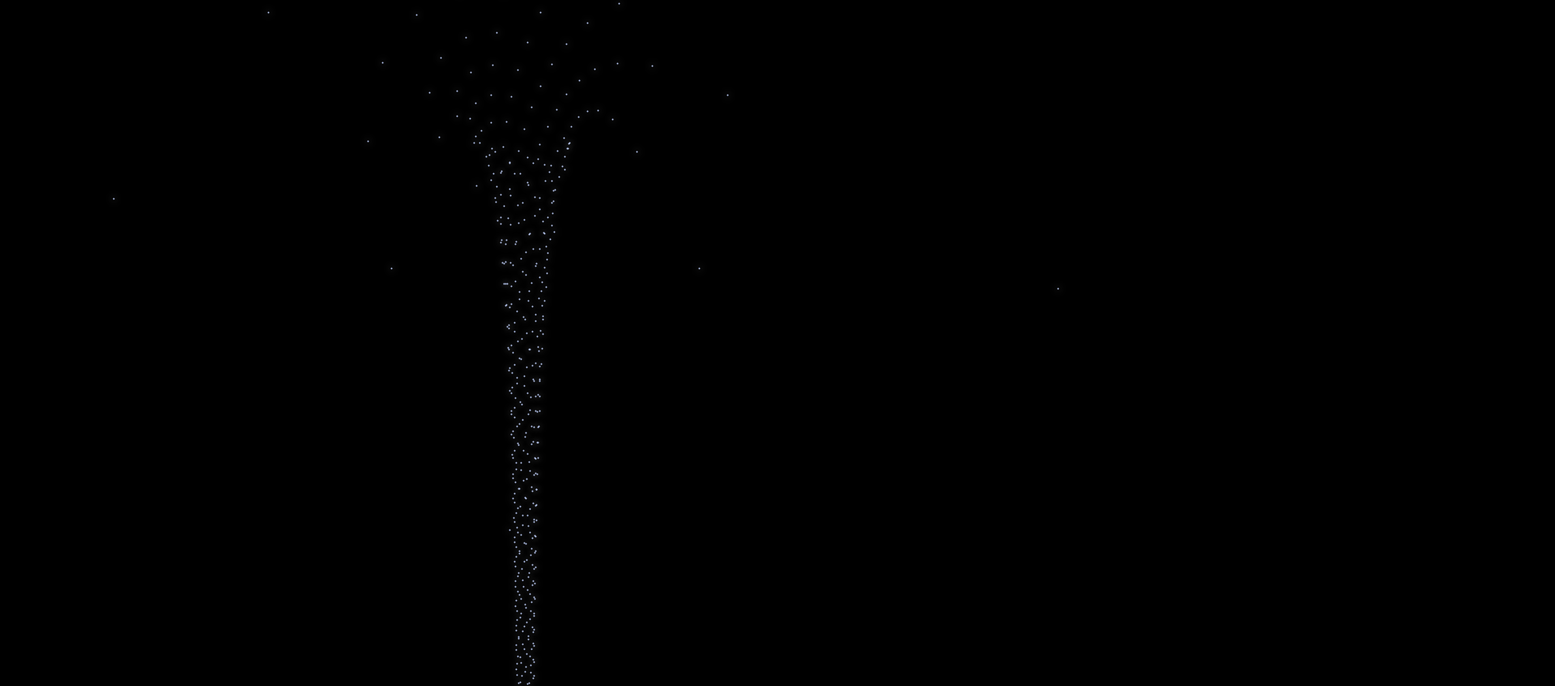
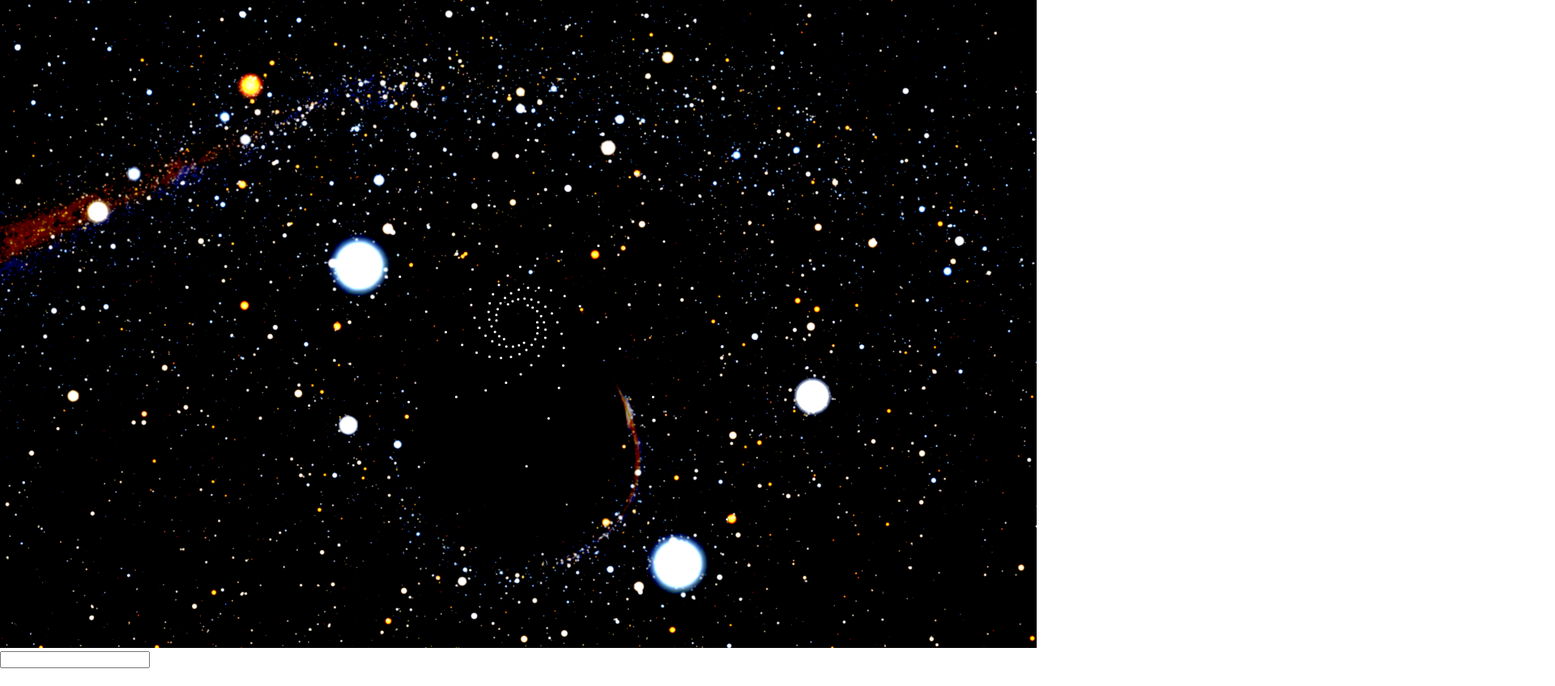
Before and after one commit to FrankNewII/hyperbolic-spiral, a plain HTML site: page index.html in a window 1280 px wide. Shown: the top 847 px of the page at 81% size, 1920 px wide, since content can reach past the window. After the commit the page ends 825 px from the top, so only its background shows below. Drawn offline with Linux system fonts and the light colour scheme; animation ran at ten frames a second.

Commit message:
convert to canvas

```diff
--- a/app.js
+++ b/app.js
@@ -1,49 +1,87 @@
-var absc = document.createElement('div');
-var arr = [];
-var a = 1;
-var alpha = 5000;
+let alpha = 5000;
 
-document.body.innerHTML = '';
-document.body.style['position'] = 'relative';
-document.body.style['overflow-x'] = 'hidden';
-document.body.style['width'] = '100vw';
-document.body.style['background'] = 'black';
+document
+    .getElementById('changeAlpha')
+    .addEventListener('keydown', function (e) {
+    console.log(e);
+        alpha = +e.target.value;
+});
 
-absc.style['left'] = '50%';
-absc.style['top'] = '50%';
-absc.style['transform'] = 'translate(-50%, -50%)';
-absc.style['position'] = 'absolute';
-absc.style['height'] = '1px';
-absc.style['width'] = '1px';
+const points = [];
 
-while(a < 1000) {
-    var el2 = document.createElement('div');
+const img = new Image(0,0);
+img.src = 'BH_LMC.png';
 
-    el2.a = a;
-    el2.style['top'] = (alpha * ( Math.sin(a) / (a) ) ) + 'px';
-    el2.style['left'] = (alpha * ( Math.cos(a) / (a) ) ) + 'px';
-    el2.style['position'] = 'relative';
-    el2.style['pointerEvents'] = 'none';
-    el2.style['height'] = '2px';
-    el2.style['width'] = '2px';
-    el2.style['borderRadius'] = '50%';
-    el2.style['boxShadow'] = '0 0 10px white';
-    el2.style['backgroundColor'] = '#bccdf7';
-    //el2.innerText = a;
-    arr.push(el2);
-    absc.appendChild(el2);
+document.body.appendChild(img);
+img.onload = function () {
+    init();
+    draw();
+};
 
-    a++;
+const canvas = document.getElementById('canvas');
+canvas.setAttribute('width', window.innerWidth * 2 );
+canvas.setAttribute('height', window.innerHeight * 2 );
+
+canvas.style.width = '100%';
+canvas.style.height = '100%';
+
+const ctx = canvas.getContext('2d');
+
+let pointsCount = 100;
+
+function init() {
+    while(pointsCount) {
+        points.push(new Star(window.innerWidth, window.innerHeight, pointsCount, 6));
+
+        pointsCount--;
+    }
 }
 
-document.body.appendChild(absc);
-console.log('X:'+a+'='+(2 * ( Math.cos(a) / a ) ), 'Y:'+a+'='+(2 * ( Math.sin(a) / a ) ) );
 
-setInterval(function () {
-    arr.forEach( el => {
-        var a = el.a = el.a + el.a / 1000;
 
-        el.style['top'] = (alpha * ( Math.sin(a) / (a) ) ) + 'px';
-        el.style['left'] = (alpha * ( Math.cos(a) / (a) ) ) + 'px';
-    })
-}, 1000 / 24)
+function draw() {
+
+    ctx.drawImage(img, 0, 0);
+
+    points.forEach( point => point.move(alpha).draw(ctx));
+
+
+    requestAnimationFrame(draw);
+}
+
+class Point {
+    constructor(x, y) {
+        this.x = x;
+        this.y = y;
+    }
+}
+
+class Star extends Point {
+
+    constructor(x, y, a, size) {
+        super( x, y );
+        this._moveX = x;
+        this._moveY = y;
+        this.a = a;
+        this.size = size;
+    }
+
+    draw(ctx) {
+        let r = this.size / 2;
+        ctx.beginPath();
+        ctx.strokeStyle = '1px solid #FFF';
+        ctx.fillStyle = 'white';
+        ctx.arc(this._moveX - r, this._moveY - r, r, 0, 360 );
+        ctx.stroke();
+        ctx.fill();
+    }
+
+    move(alpha) {
+        let a = this.a = this.a + this.a / 10000;
+
+        this._moveX = Math.cos(a) / a * alpha + this.x;
+        this._moveY =  Math.sin(a) / a * alpha + this.y;
+
+        return this;
+    }
+}
--- a/index.html
+++ b/index.html
@@ -4,8 +4,17 @@
     <meta charset="UTF-8">
     <title>Hyperbolic Spiral</title>
     <script async src="app.js"></script>
+    <style>
+        body {
+            margin: 0;
+            padding: 0;
+        }
+    </style>
 </head>
 <body>
 
+<canvas id="canvas"></canvas>
+<input type="number" id="changeAlpha">
+
 </body>
 </html>
```
Also changed, not shown: BH_LMC.png (added).
